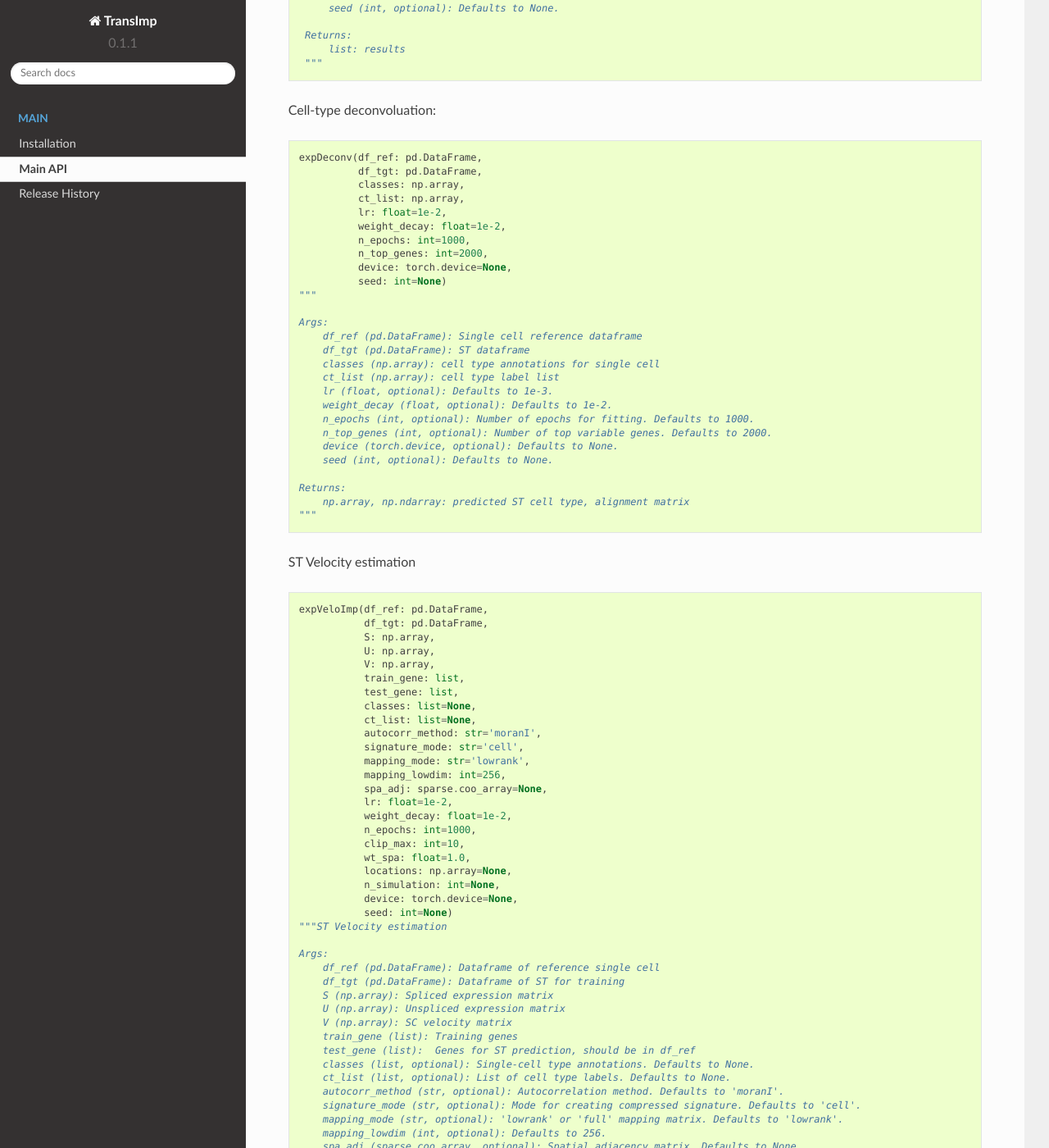
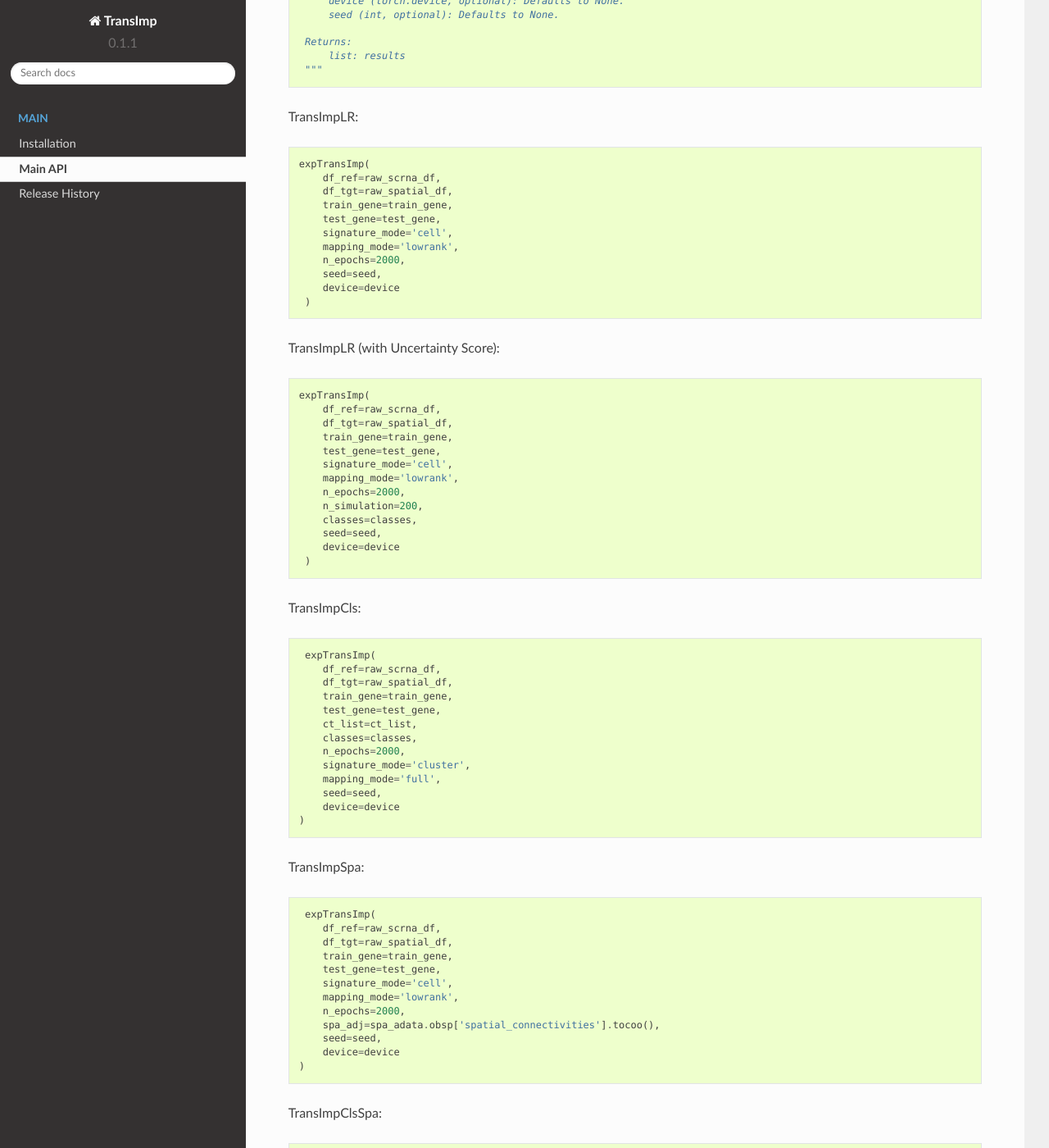
Before and after one commit to qiaochen/tranSpa, a Sphinx documentation site: the page built from docs/api.rst, in a window 1280 px wide and 1400 px high, scrolled down 975 px. Shown: the whole window at 82% size. Built offline with Sphinx 7.4.7 and the Read the Docs theme 2.0.0, drawn with Linux system fonts in a browser that asks for light colours; pages that are not in the unit, such as notebooks, are missing from menus; the version number is read from the project's files by our own code; some of the changed text lies outside the part shown.

Commit message:
update doc
Former-commit-id: 82f9aac375bba3d10004c0a3b68059b6b5cbf42b
Former-commit-id: 9d6bdfa64442738e0051dd443824565cca912a75
Former-commit-id: 88bf58d4fe9b34991ab7cad9c801aa42f0e16986
Former-commit-id: 2b041614935d98e4400d299a963e2cb667e95943

```diff
--- a/docs/api.rst
+++ b/docs/api.rst
@@ -1,7 +1,8 @@
 Main API
 ============
 
-Reference-based imputation:
+Reference-based imputation
+---------------------------
 
 .. code-block:: python
 
@@ -56,7 +57,99 @@ Reference-based imputation:
         list: results
     """
 
-Cell-type deconvoluation:
+TransImpLR:
+
+.. code-block:: python
+
+        expTransImp(
+            df_ref=raw_scrna_df,
+            df_tgt=raw_spatial_df,
+            train_gene=train_gene,
+            test_gene=test_gene,
+            signature_mode='cell',
+            mapping_mode='lowrank',
+            n_epochs=2000,
+            seed=seed,
+            device=device
+         )
+
+TransImpLR (with Uncertainty Score):
+
+.. code-block:: python
+
+        expTransImp(
+            df_ref=raw_scrna_df,
+            df_tgt=raw_spatial_df,
+            train_gene=train_gene,
+            test_gene=test_gene,
+            signature_mode='cell',
+            mapping_mode='lowrank',
+            n_epochs=2000,
+            n_simulation=200,
+            classes=classes,
+            seed=seed,
+            device=device
+         )
+
+TransImpCls:
+
+.. code-block:: python
+
+         expTransImp(
+            df_ref=raw_scrna_df,
+            df_tgt=raw_spatial_df,
+            train_gene=train_gene,
+            test_gene=test_gene,
+            ct_list=ct_list,
+            classes=classes,
+            n_epochs=2000,
+            signature_mode='cluster',
+            mapping_mode='full',
+            seed=seed,
+            device=device
+        )
+
+TransImpSpa:
+
+.. code-block:: python
+
+         expTransImp(
+            df_ref=raw_scrna_df,
+            df_tgt=raw_spatial_df,
+            train_gene=train_gene,
+            test_gene=test_gene,
+            signature_mode='cell',
+            mapping_mode='lowrank',
+            n_epochs=2000,
+            spa_adj=spa_adata.obsp['spatial_connectivities'].tocoo(),
+            seed=seed,
+            device=device
+        )
+
+TransImpClsSpa:
+
+.. code-block:: python
+
+         expTransImp(
+            df_ref=raw_scrna_df,
+            df_tgt=raw_spatial_df,
+            train_gene=train_gene,
+            test_gene=test_gene,
+            ct_list=ct_list,
+            classes=classes,
+            spa_adj=spa_adata.obsp['spatial_connectivities'].tocoo(),
+            signature_mode='cluster',
+            mapping_mode='full',
+            wt_spa=0.1,
+            n_epochs=2000,
+            seed=seed,
+            device=device
+        )
+
+
+
+Cell-type deconvoluation
+---------------------------
 
 .. code-block:: python
 
@@ -88,7 +181,23 @@ Cell-type deconvoluation:
         np.array, np.ndarray: predicted ST cell type, alignment matrix
     """
 
+example:
+
+.. code-block:: python
+
+        expDeconv(
+            df_ref=df_ref,
+            df_tgt=df_tgt,
+            classes=classes,
+            ct_list=ct_list,
+            n_epochs=8000,
+            lr=1e-2,
+            seed=seed,
+            device=device
+        )
+
 ST Velocity estimation
+---------------------------
 
 .. code-block:: python
 
@@ -145,3 +254,23 @@ ST Velocity estimation
     Returns:
         tuple(np.array): ST results
     """
+
+example:
+
+.. code-block:: python
+
+    expVeloImp(
+        df_ref=raw_scrna_df,
+        df_tgt=raw_spatial_df,
+        S=RNA.layers['spliced'],
+        U=RNA.layers['unspliced'],
+        V=RNA.layers['spliced'],
+        train_gene=raw_shared_gene,
+        test_gene=RNA.var_names,
+        signature_mode='cell',
+        mapping_mode='lowrank',
+        classes='celltype_prediction',
+        n_epochs=1000,
+        seed=seed,
+        device=device
+    )
```
